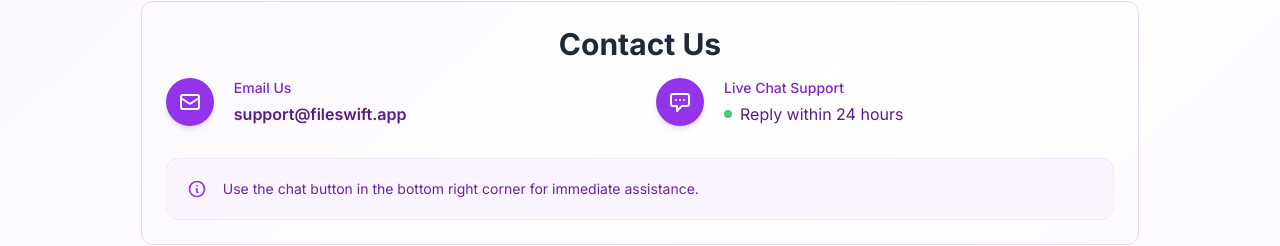
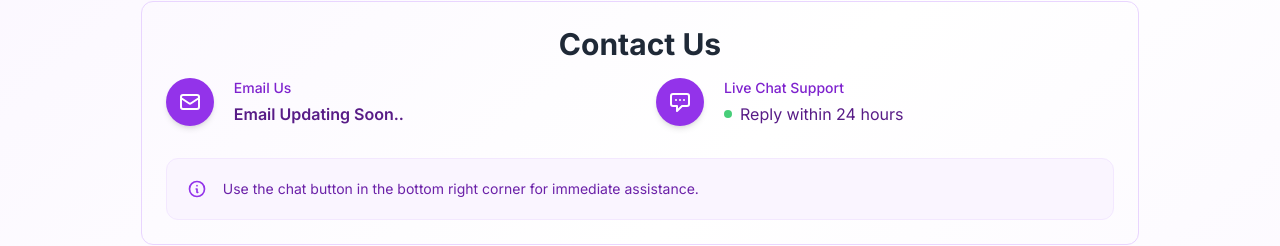
Before and after one commit to imsurajj/FileSwift, a Next.js app: page /help in a window 1280 px wide. Shown: the part 336-582 px from the top of the page. Built offline with nearby package versions, Linux system fonts and the light colour scheme.

Commit message:
Updated Contact for information

```diff
--- a/src/app/help/page.tsx
+++ b/src/app/help/page.tsx
@@ -104,7 +104,7 @@ export default function HelpPage() {
                   <div>
                     <p className="text-sm font-medium text-purple-700 mb-1">Email Us</p>
                     <a href="mailto:support@fileswift.app" className="text-purple-900 font-semibold hover:text-purple-600 transition-colors">
-                      support@fileswift.app
+                      Email Updating Soon..
                     </a>
                   </div>
                 </div>
```
